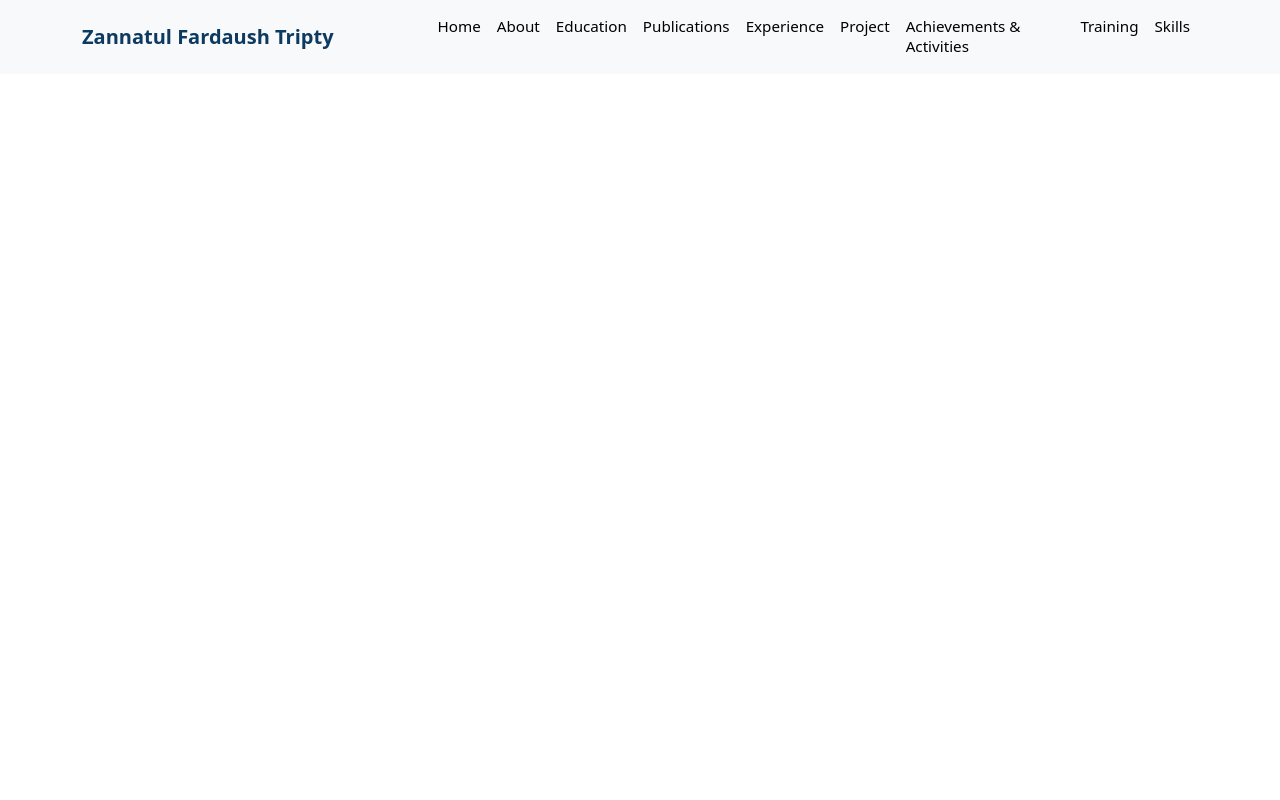
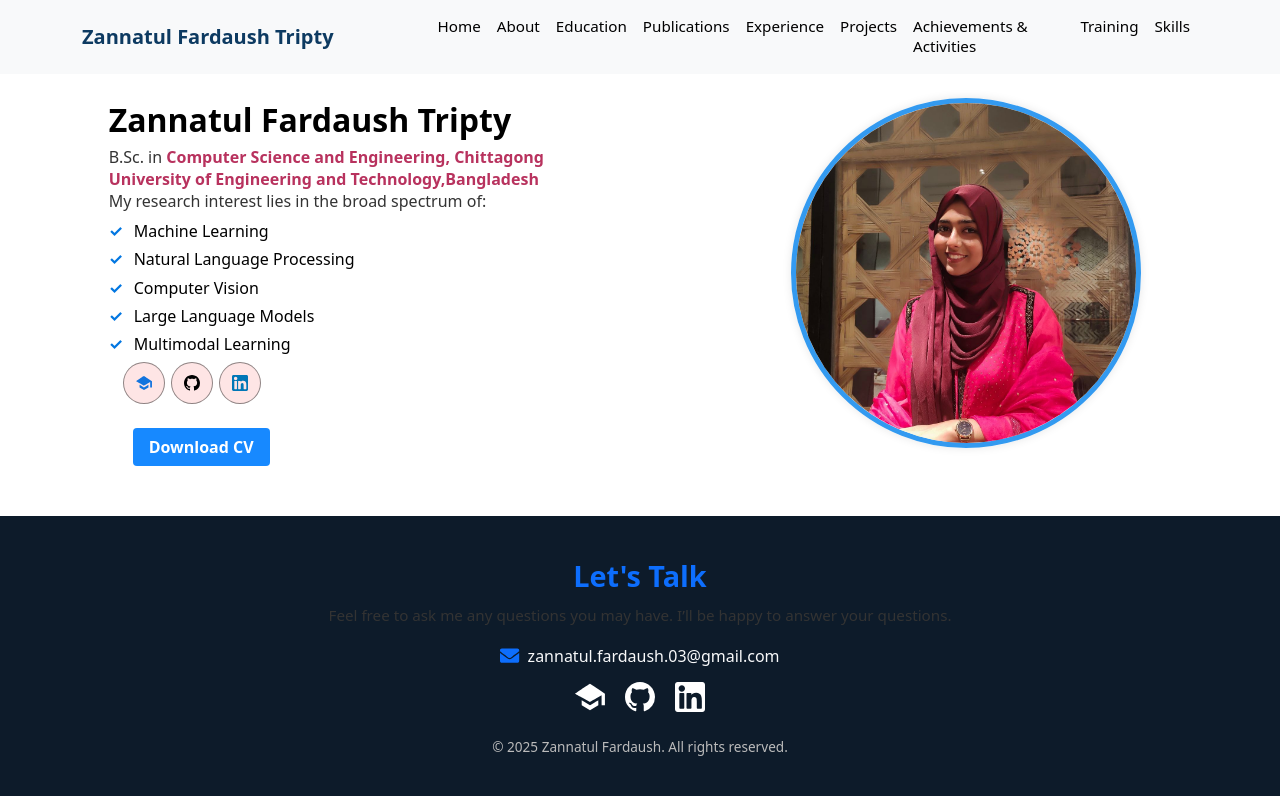
Before and after one commit to Zannatul007/portfolio, a React (Create React App) app: page /portfolio/home in a window 1280 px wide. Built offline with nearby package versions, Linux system fonts and the light colour scheme.

Commit message:
Home section correct

```diff
--- a/src/App.js
+++ b/src/App.js
@@ -12,11 +12,11 @@ import { Projects } from "./components/Projects";
 import { Skill } from "./components/Skill";
 import { Mooc } from "./components/Mooc";
 import { Achievements } from "./components/Achievements";
-import { BrowserRouter as Router, Routes, Route, Link } from "react-router-dom";
+import { BrowserRouter as Router, Routes, Route, Link ,Navigate} from "react-router-dom";
 function App() {
   return (
     <div className="App">
-      <Router>
+      <Router basename="/portfolio">
         <NavBar /> {/* Navigation bar imported here */}
         <Routes>
           <Route path="/" element={<Home />} />
--- a/src/components/NavBar.js
+++ b/src/components/NavBar.js
@@ -1,11 +1,12 @@
-import React from 'react';
-import { Navbar, Nav, Container } from 'react-bootstrap';
-import { Link } from 'react-router-dom';
+import React from "react";
+import { Navbar, Nav, Container } from "react-bootstrap";
+import { Link } from "react-router-dom";
+
 export const NavBar = () => {
   return (
-    <Navbar expand="lg" className="bg-body-tertiary navbar-custom ">
+    <Navbar expand="lg" className="bg-body-tertiary navbar-custom">
       <Container>
-        <Navbar.Brand as={Link} to="/">
+        <Navbar.Brand as={Link} to="/home">
           Zannatul Fardaush Tripty
         </Navbar.Brand>
         <Navbar.Toggle aria-controls="basic-navbar-nav" />
@@ -24,13 +25,13 @@ export const NavBar = () => {
               Publications
             </Nav.Link>
             <Nav.Link as={Link} to="/research">
-             Experience
+              Experience
             </Nav.Link>
             <Nav.Link as={Link} to="/projects">
-              Project
+              Projects
             </Nav.Link>
             <Nav.Link as={Link} to="/achievement">
-              Achievements & Activities{" "}
+              Achievements & Activities
             </Nav.Link>
             <Nav.Link as={Link} to="/training">
               Training
@@ -38,12 +39,11 @@ export const NavBar = () => {
             <Nav.Link as={Link} to="/skills">
               Skills
             </Nav.Link>
-            {/* <Nav.Link as={Link} to="/contact">
-              Contact
-            </Nav.Link> */}
+            {/* Optional Contact link */}
+            {/* <Nav.Link as={Link} to="/contact">Contact</Nav.Link> */}
           </Nav>
         </Navbar.Collapse>
       </Container>
     </Navbar>
   );
-}
+};
```
